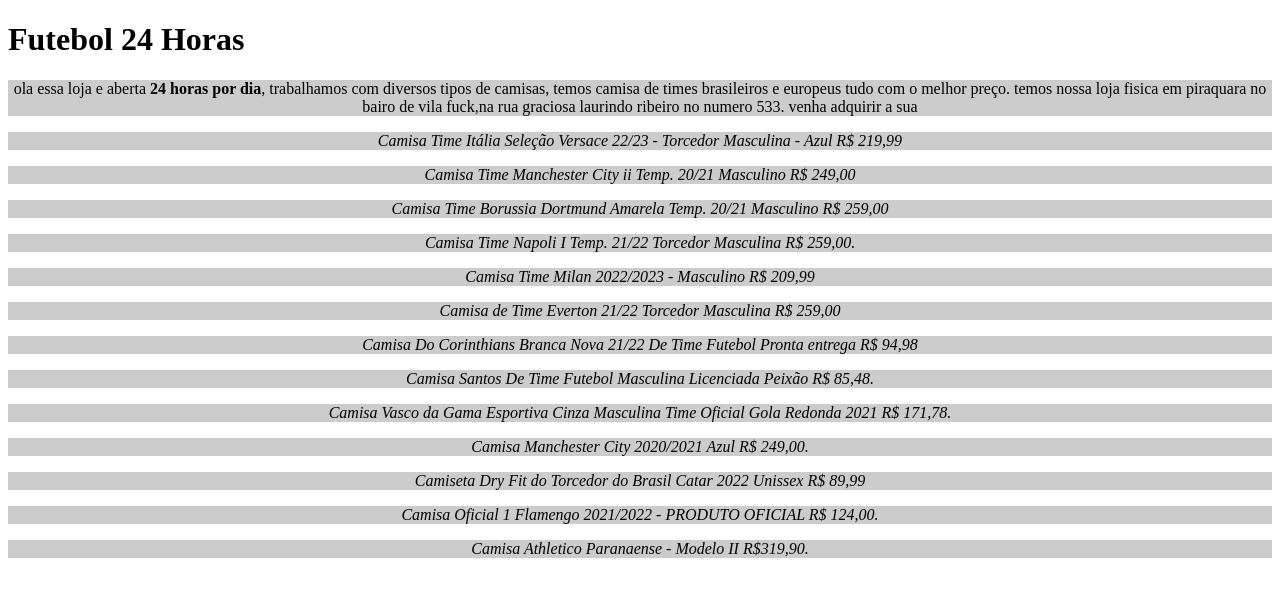
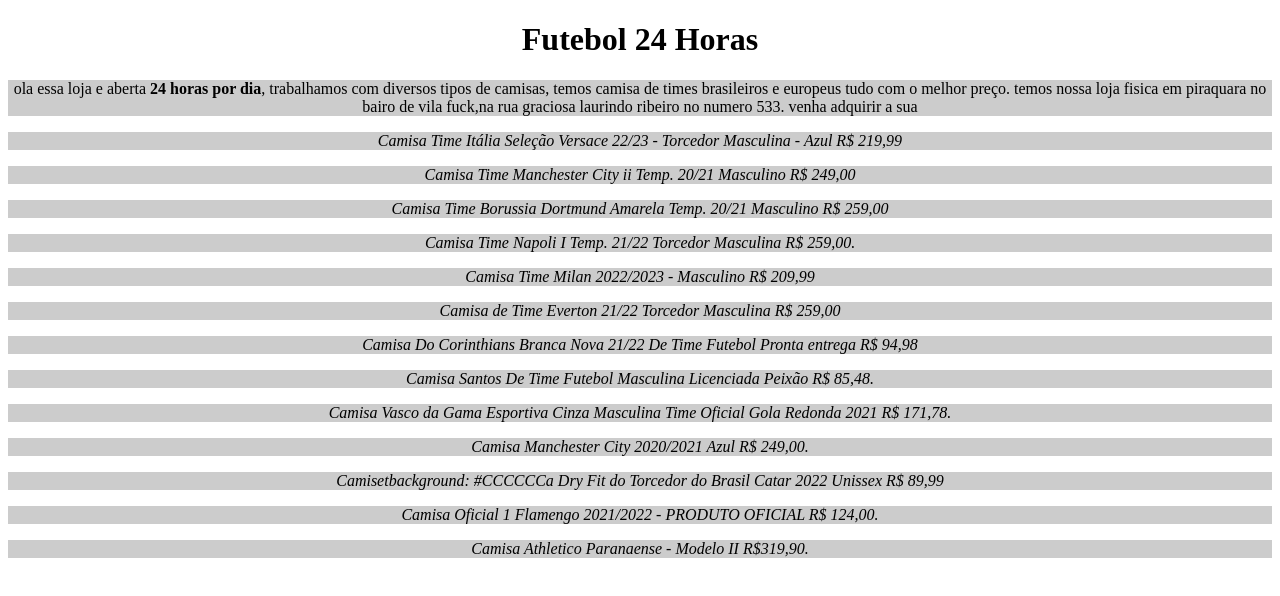
Before and after one commit to athleticodudu11/atlheticanismo, a plain HTML site: page index.html in a window 1280 px wide. Drawn offline with Linux system fonts and the light colour scheme.

Commit message:
Update index.html

```diff
--- a/index.html
+++ b/index.html
@@ -9,7 +9,7 @@
         </style>
 </head>
 <body>
-      <h1 style="text-align:center background: #CCCCCC"> Futebol 24 Horas</h1>
+      <h1 style="text-align:center"> Futebol 24 Horas</h1>
       <p> ola essa loja e aberta<strong> 24 horas por dia</strong>, trabalhamos com diversos tipos de camisas, temos camisa de times brasileiros e europeus tudo com o melhor preço. temos nossa loja fisica em piraquara no bairo de vila fuck,na rua graciosa laurindo ribeiro no numero 533. venha adquirir a sua </p>
       <p><em>Camisa Time Itália Seleção Versace 22/23 - Torcedor Masculina - Azul R$ 219,99 </em></p>
       <p><em>Camisa Time Manchester City ii Temp. 20/21 Masculino R$ 249,00</em></p>
@@ -21,7 +21,7 @@
       <p><em>Camisa Santos De Time Futebol Masculina Licenciada Peixão R$ 85,48.</em></p>
       <p><em>Camisa Vasco da Gama Esportiva Cinza Masculina Time Oficial Gola Redonda 2021 R$ 171,78.</em></p>
       <p><em>Camisa Manchester City 2020/2021 Azul R$ 249,00.</em></p>
-      <p><em>Camiseta Dry Fit do Torcedor do Brasil Catar 2022 Unissex R$ 89,99</em></p>
+      <p><em>Camisetbackground: #CCCCCCa Dry Fit do Torcedor do Brasil Catar 2022 Unissex R$ 89,99</em></p>
       <p><em>Camisa Oficial 1 Flamengo 2021/2022 - PRODUTO OFICIAL R$ 124,00.</em></p>
       <p><em>Camisa Athletico Paranaense - Modelo II R$319,90.</em></p>
     </body>
```
